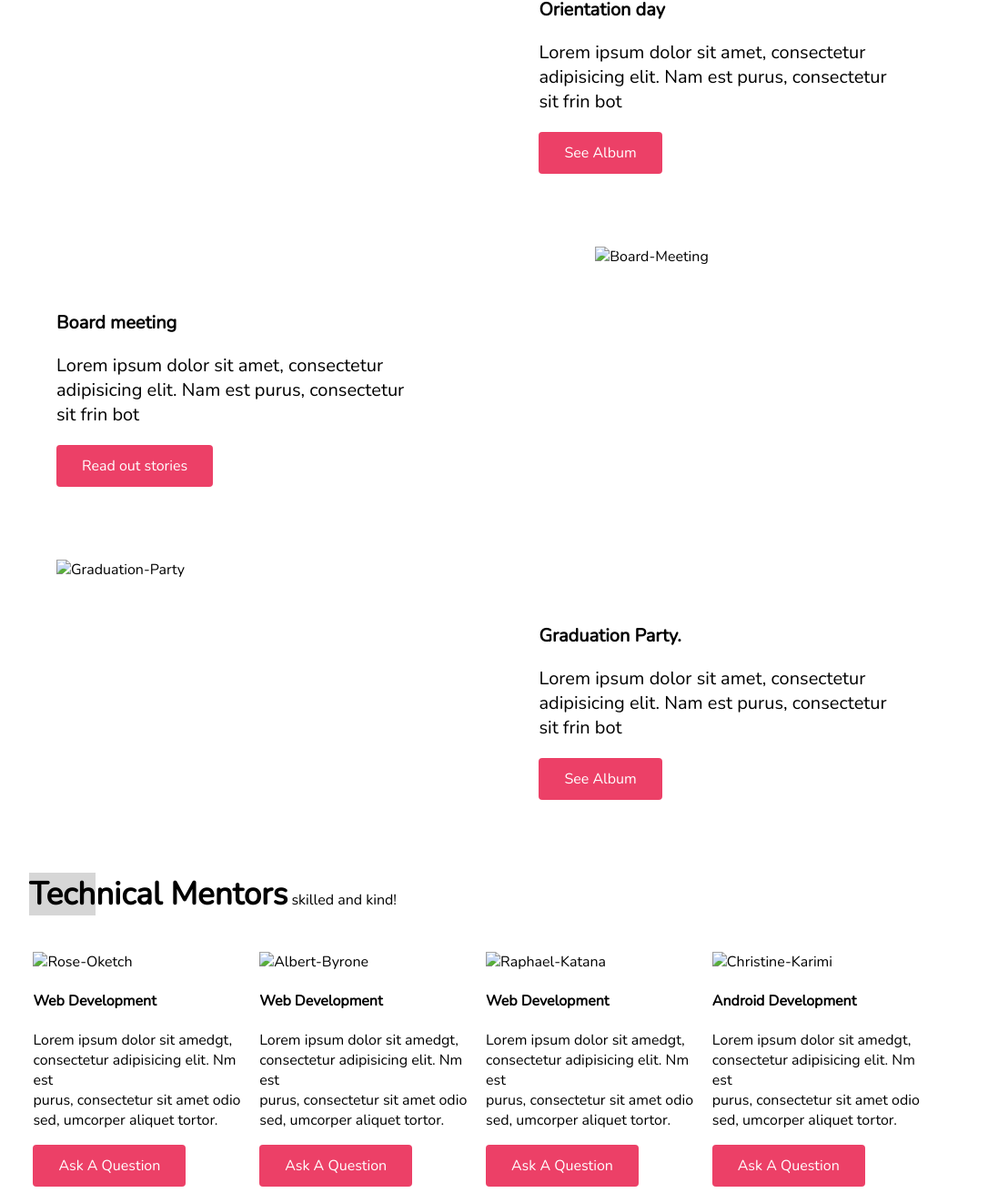
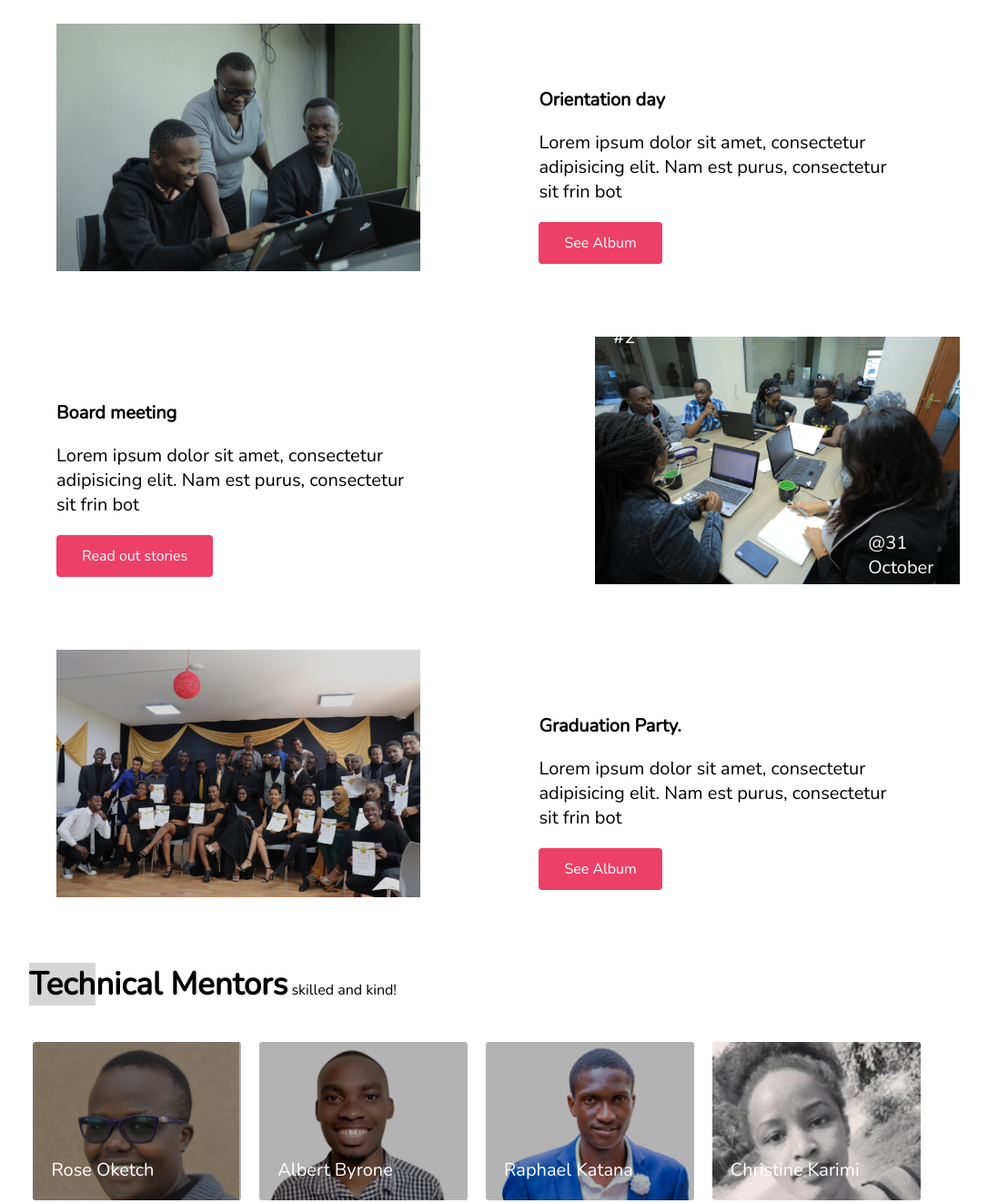
Before and after one commit to brooksd/Week-1-landing-page, a plain HTML site: page index.html in a window 1280 px wide. Shown: the part 661-1983 px from the top of the page at 91% size, without its empty margins (116-1202 px from the left). Drawn offline with nearby package versions, Linux system fonts and the light colour scheme; the site is published under a folder, as on GitHub Pages, so addresses that start at the root find nothing.

Commit message:
updated links

```diff
--- a/index.html
+++ b/index.html
@@ -39,7 +39,7 @@
             <button>Enroll Now</button> <button class="explore">Explore</button>
         </div>
         <div class="img-1">
-            <img src="/Assets/Images/image1.png" alt="Hero-image" />
+            <img src="Assets/Images/image1.png" alt="Hero-image" />
         </div>
     </div>
 
@@ -51,7 +51,7 @@
 
     <div class="container-2">
         <div class="img-2">
-            <img src="/Assets/Images/image 2.png" alt="Orientation day" />
+            <img src="Assets/Images/image 2.png" alt="Orientation day" />
             <span class="bottom-left">@23 September, 2021</span>
             <span class="top-right">#1</span>
         </div>
@@ -77,7 +77,7 @@
             <button class="ask">Read out stories</button>
         </div>
         <div class="img-3">
-            <img src="/Assets/Images/image 3.png" alt="Board-Meeting" />
+            <img src="Assets/Images/image 3.png" alt="Board-Meeting" />
             <span class="bottom-right">@31 October 2021</span>
             <span class="top-left">#2</span>
         </div>
@@ -85,7 +85,7 @@
 
     <div class="container-2">
         <div class="img-4">
-            <img src="/Assets/Images/image 4.png" alt="Graduation-Party" />
+            <img src="Assets/Images/image 4.png" alt="Graduation-Party" />
             <span class="bottom-left">@10 June, 2022</span>
             <span class="top-right">#3</span>
         </div>
@@ -108,7 +108,7 @@
     <div class="technical-mentors">
         <div class="profile">
             <div class="text-over">
-                <img src="/Assets/Images/image 5.png" alt="Rose-Oketch">
+                <img src="Assets/Images/image 5.png" alt="Rose-Oketch">
                 <figcaption>Rose Oketch</figcaption>
             </div>
             <div>
@@ -126,7 +126,7 @@
 
         <div class="profile">
             <div class="text-over">
-                <img src="/Assets/Images/image 6.png" alt="Albert-Byrone">
+                <img src="Assets/Images/image 6.png" alt="Albert-Byrone">
                 <figcaption>Albert Byrone</figcaption>
             </div>
             <div>
@@ -143,7 +143,7 @@
 
         <div class="profile">
             <div class="text-over">
-                <img src="/Assets/Images/image 7.png" alt="Raphael-Katana">
+                <img src="Assets/Images/image 7.png" alt="Raphael-Katana">
                 <figcaption>Raphael Katana</figcaption>
             </div>
             <div>
@@ -161,7 +161,7 @@
 
         <div class="profile">
             <div class="text-over">
-                <img src="/Assets/Images/image 8.png" alt="Christine-Karimi">
+                <img src="Assets/Images/image 8.png" alt="Christine-Karimi">
                 <figcaption>Christine Karimi</figcaption>
             </div>
             <div>
@@ -196,7 +196,7 @@
         </div>
 
         <div class="img-9">
-            <img src="/Assets/Images/image 9.png" alt="bike-image" />
+            <img src="Assets/Images/image 9.png" alt="bike-image" />
         </div>
     </div>
 
```
